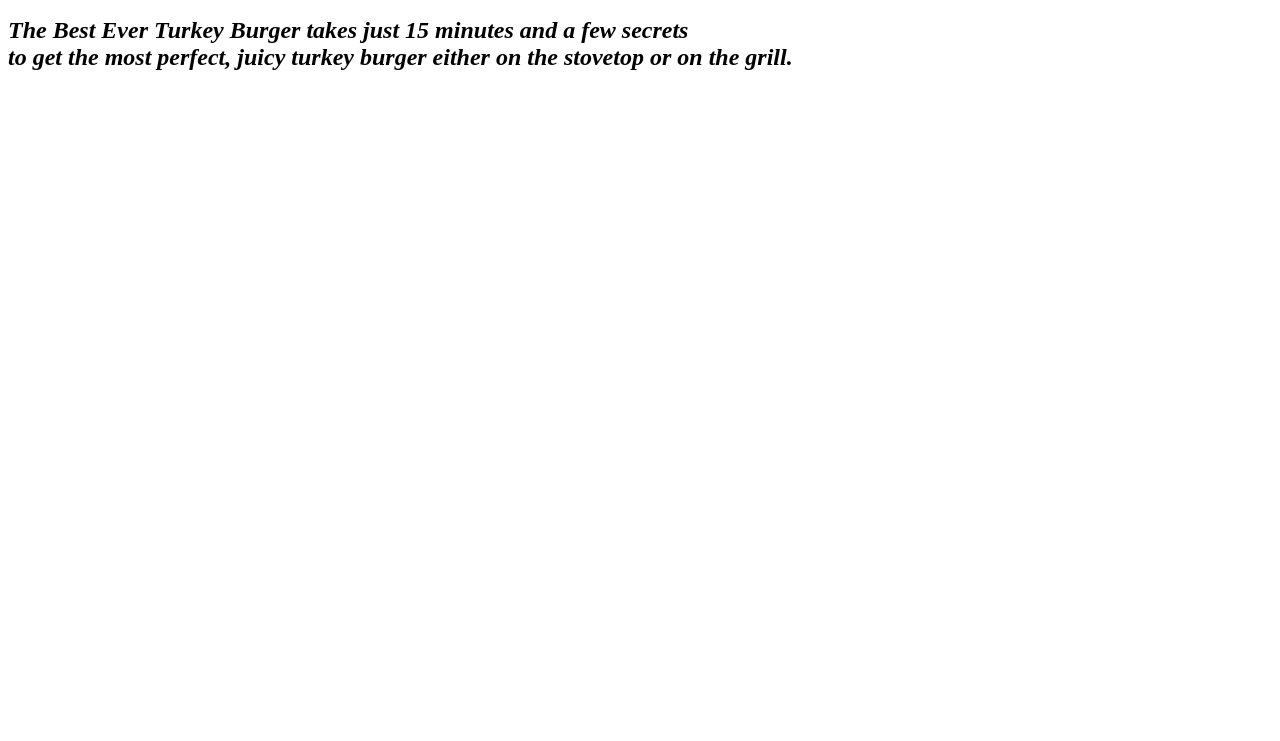
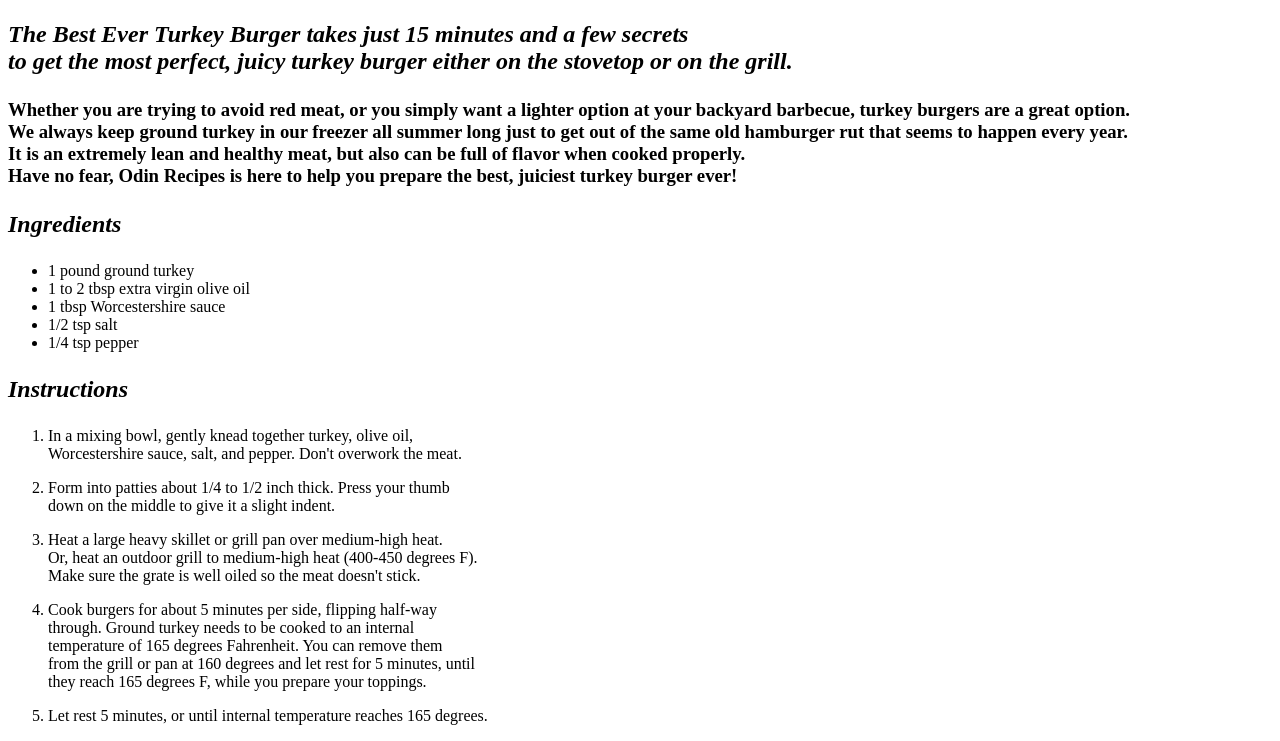
Before and after one commit to calebbrobinson/odin-recipes, a plain HTML site: page recipes/turkey_burger.html in a window 1280 px wide. Shown: the part 101-842 px from the top of the page. Before the commit the page ends 800 px from the top, so only its background shows below. Drawn offline with Linux system fonts and the light colour scheme.

Commit message:
add missing content from newer save

```diff
--- a/recipes/turkey_burger.html
+++ b/recipes/turkey_burger.html
@@ -7,6 +7,35 @@
 <body>
     <h1>Turkey Burger</h1>
         <img src="../../../images/Turkey-Burger.jpg" height="300" width="300" alt="Turkey Burger Picture">
-        <h2><i>The Best Ever Turkey Burger takes just 15 minutes and a few secrets<br>
-             to get the most perfect, juicy turkey burger either on the stovetop or on the grill.</i></h2>
+        <h2><p><i>The Best Ever Turkey Burger takes just 15 minutes and a few secrets<br>
+             to get the most perfect, juicy turkey burger either on the stovetop or on the grill.</i></p></h2>
+        <h3><p>Whether you are trying to avoid red meat, or you simply want a lighter option at your backyard barbecue, turkey burgers are a great option.<br>
+            We always keep ground turkey in our freezer all summer long just to get out of the same old hamburger rut that seems to happen every year.<br>
+            It is an extremely lean and healthy meat, but also can be full of flavor when cooked properly.<br>
+            Have no fear, Odin Recipes is here to help you prepare the best, juiciest turkey burger ever!</p></h3>
+             <h2><p><i>Ingredients</i></p></h2>
+             <ul>
+                <li>1 pound ground turkey</li>
+                <li>1 to 2 tbsp extra virgin olive oil</li>
+                <li>1 tbsp Worcestershire sauce</li>
+                <li>1/2 tsp salt</li>
+                <li>1/4 tsp pepper</li>
+             </ul>
+             <h2><p><i>Instructions</i></p></h2>
+             <ol>
+                <p><li>In a mixing bowl, gently knead together turkey, olive oil,<br>
+                    Worcestershire sauce, salt, and pepper. Don't overwork the meat.</li></p>
+                <p><li>Form into patties about 1/4 to 1/2 inch thick. Press your thumb<br>
+                    down on the middle to give it a slight indent.</li></p>
+                <p><li>Heat a large heavy skillet or grill pan over medium-high heat.<br>
+                    Or, heat an outdoor grill to medium-high heat (400-450 degrees F).<br>
+                    Make sure the grate is well oiled so the meat doesn't stick.</li></p>
+                <p><li>Cook burgers for about 5 minutes per side, flipping half-way<br>
+                    through. Ground turkey needs to be cooked to an internal<br>
+                    temperature of 165 degrees Fahrenheit. You can remove them<br>
+                    from the grill or pan at 160 degrees and let rest for 5 minutes, until<br>
+                    they reach 165 degrees F, while you prepare your toppings.</li></p>
+                <p><li>Let rest 5 minutes, or until internal temperature reaches 165 degrees.</li></p>
+             </ol>
+</body>
 </html>
```
Also changed, not shown: recipes/lasagna.html (+5 -5 lines).
